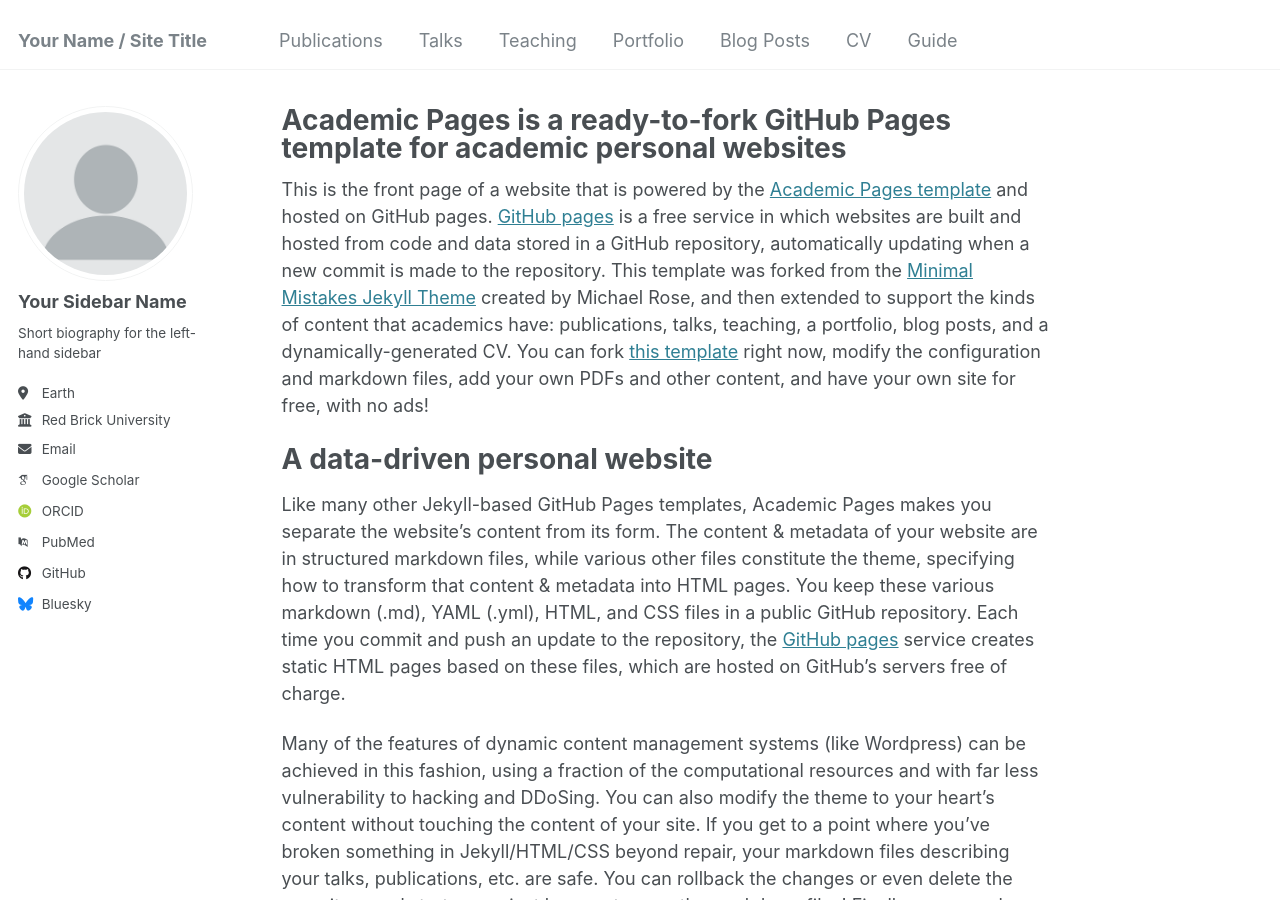
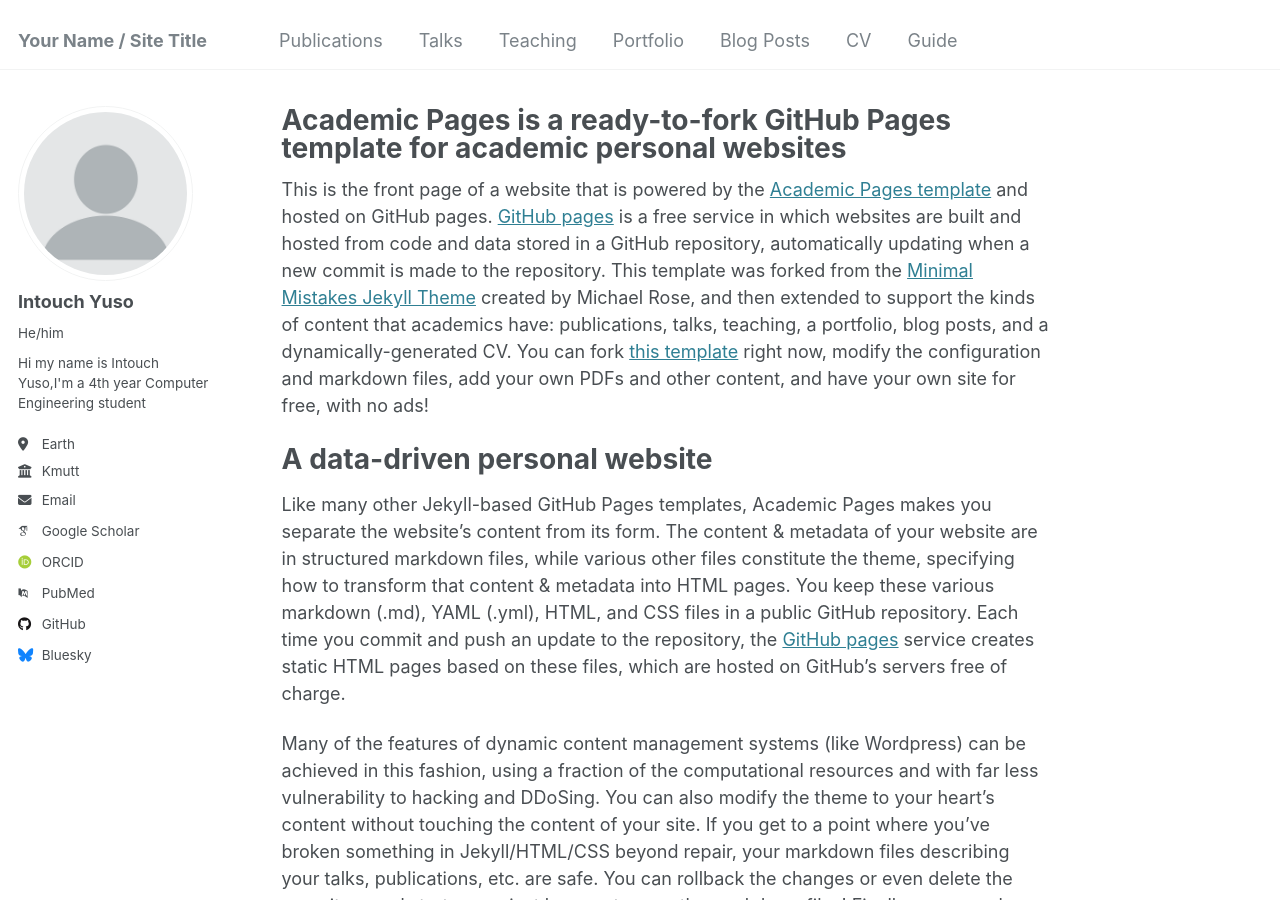
Before and after one commit to Intouchhhh/Intouchhhh.github.io, a Jekyll site: the page built from _pages/about.md, in a window 1280 px wide and 900 px high. Built offline with Jekyll 4.4.1, drawn with Linux system fonts in a browser that asks for light colours; some web fonts are replaced.

Commit message:
Update _config.yml
add bio

```diff
--- a/_config.yml
+++ b/_config.yml
@@ -22,13 +22,13 @@ repository               : "academicpages/academicpages.github.io"
 author:
   # Biographic information
   avatar           : "profile.png"
-  name             : "Your Sidebar Name"
-  pronouns         : # example: "she/her"
-  bio              : "Short biography for the left-hand sidebar"
+  name             : "Intouch Yuso"
+  pronouns         : "He/him"
+  bio              : "Hi my name is Intouch Yuso,I'm a 4th year Computer Engineering student"
   location         : "Earth"
-  employer         : "Red Brick University"
+  employer         : "Kmutt"
   uri              : # URL
-  email            : "none@example.org"
+  email            : "act22117@gmail.com"
 
   # Academic websites
   arxiv            : # URL - Update with the correct link to your profile
```
